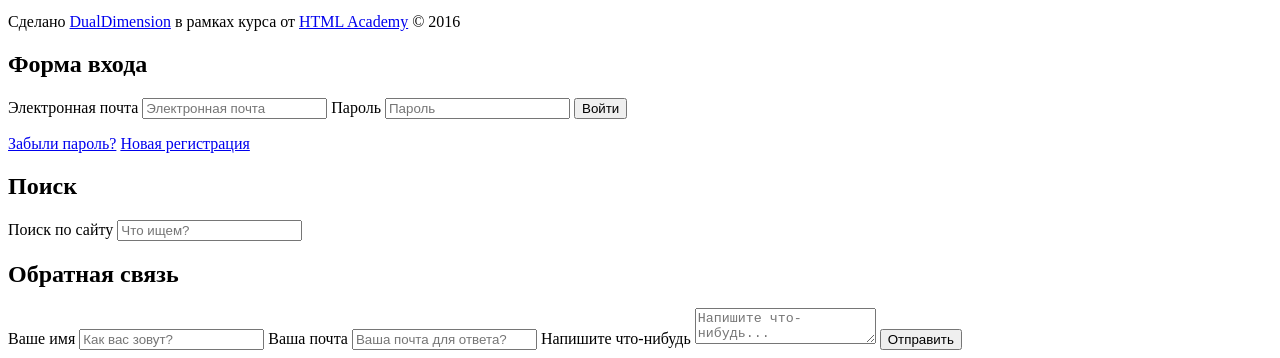
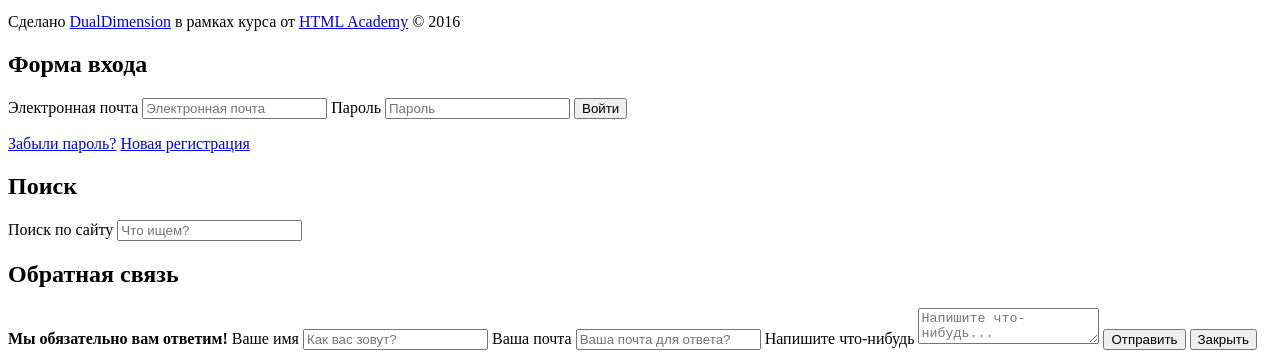
Before and after one commit to Umorph/gllacy, a plain HTML site: page index.html in a window 1280 px wide. Shown: the part 2355-2713 px from the top of the page. Drawn offline with Linux system fonts and the light colour scheme.

Commit message:
Добавил текст и кнопку закрыть в форму обратной связи

```diff
--- a/index.html
+++ b/index.html
@@ -227,6 +227,7 @@
         <section class="modal modal-feedback">
             <h2 class="visually-hidden">Обратная связь</h2>
             <form class="modal-form" action="https://echo.htmlacademy.ru" method="POST">
+                <b>Мы обязательно вам ответим!</b>
                 <label for="feedback-name" class="visually-hidden">Ваше имя</label>
                 <input type="text" name="name" class="feedback-name" id="feedback-name" placeholder="Как вас зовут?" required>
                 <label for="feedback-email" class="visually-hidden">Ваша почта</label>
@@ -235,6 +236,7 @@
                 <!--Рассчитать колонки и строки при стилизации-->
                 <textarea class="feedback-text" id="feedback-text" placeholder="Напишите что-нибудь..." required></textarea>
                 <button type="submit" class="main-button">Отправить</button>
+                <button class="modal-close" type="button">Закрыть</button>
             </form>
         </section>
     </body>
```
